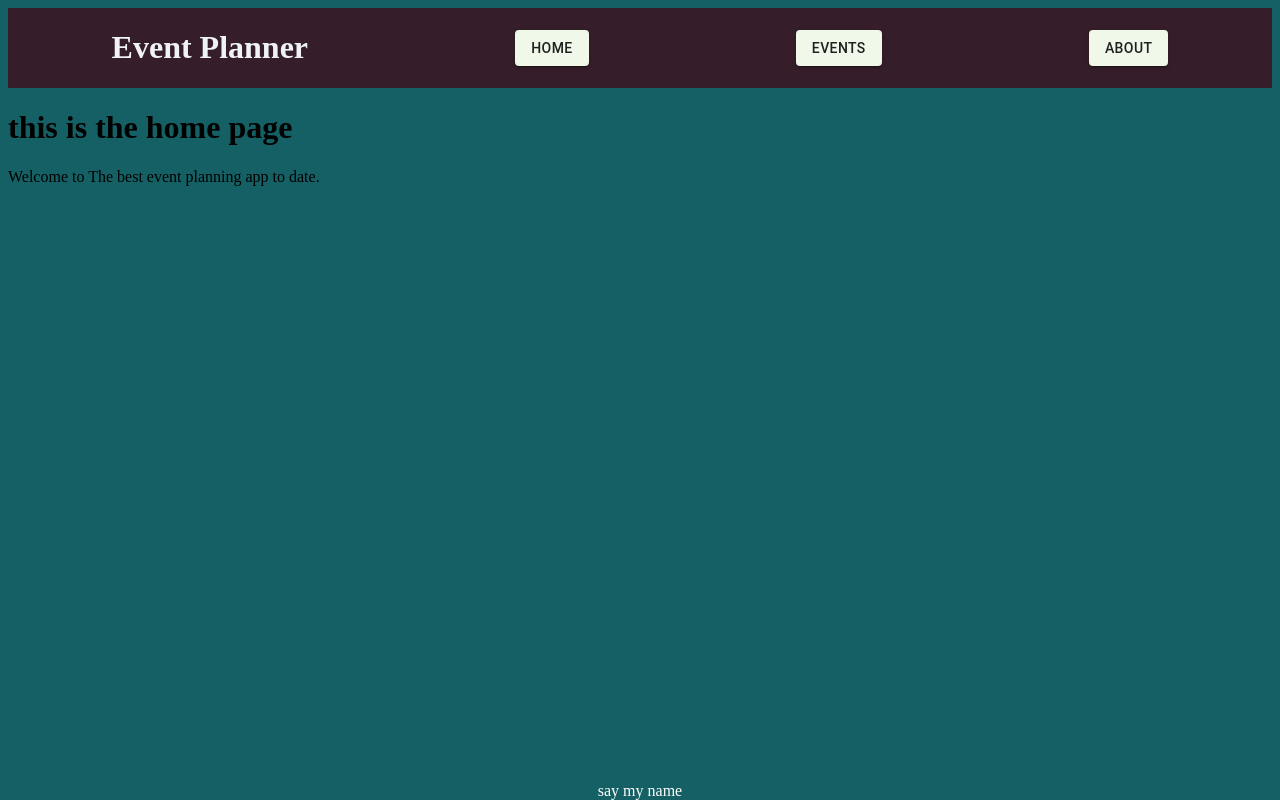
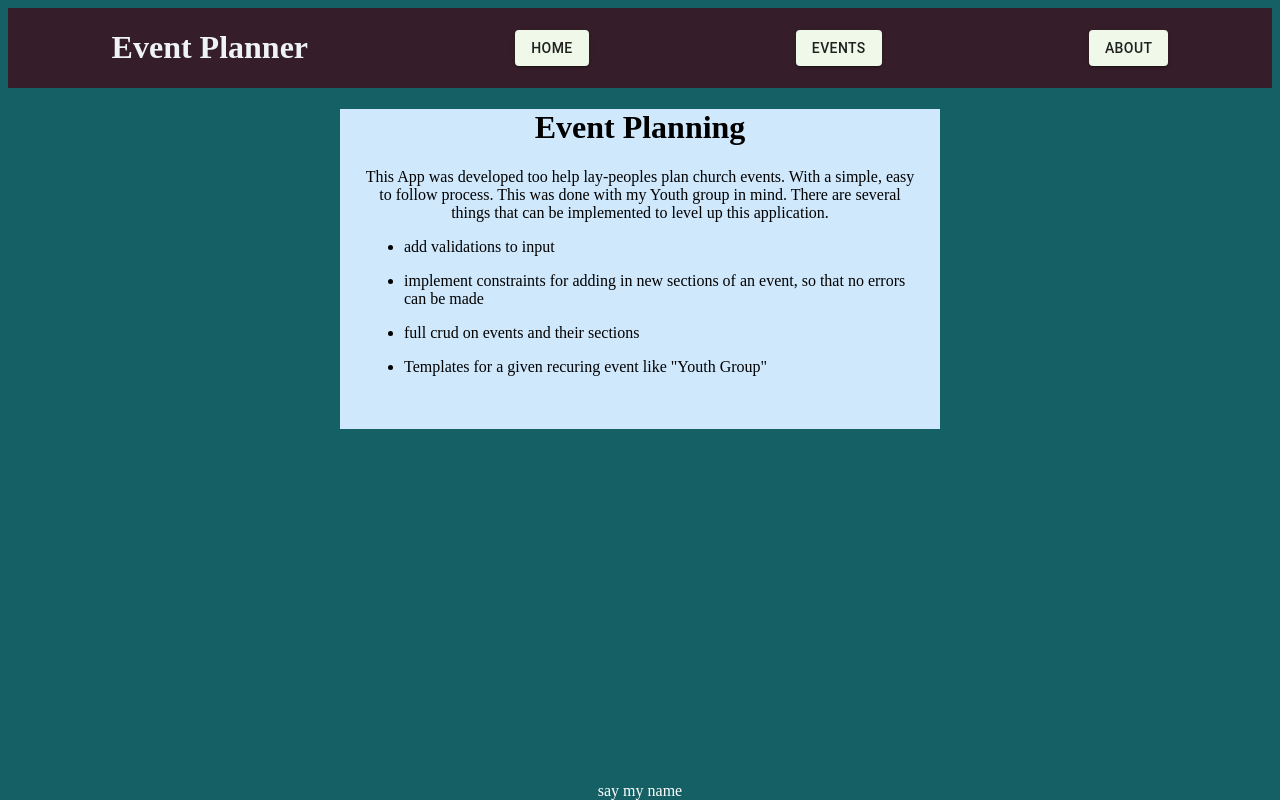
Before and after one commit to jacqpot/event-planner-client-side, a React (Create React App) app: page / in a window 1280 px wide. Built offline with nearby package versions, Linux system fonts and the light colour scheme; no server answers.

Commit message:
updating home page

```diff
--- a/src/components/home.js
+++ b/src/components/home.js
@@ -1,13 +1,41 @@
-import React from 'react'
+import { Container } from "@material-ui/core";
+import React from "react";
 
 const Home = () => {
+  return (
+    <Container
+      fixed
+      maxWidth="sm"
+      style={{ backgroundColor: "#cfe8fc", height: "40vh" }}
+    >
+      <div className="home">
+        <h1>Event Planning</h1>
+        <p>
+          This App was developed too help lay-peoples plan church events. With a
+          simple, easy to follow process. This was done with my Youth group in
+          mind. There are several things that can be implemented to level up
+          this application.
+        </p>
+      </div>
+      <ul>
+        <li>
+          <p>add validations to input </p>
+        </li>
+        <li>
+          <p>
+            implement constraints for adding in new sections of an event, so
+            that no errors can be made{" "}
+          </p>
+        </li>
+        <li>
+          <p>full crud on events and their sections </p>
+        </li>
+        <li>
+          <p>Templates for a given recuring event like "Youth Group" </p>
+        </li>
+      </ul>
+    </Container>
+  );
+};
 
-        return (
-            <div>
-                <h1>this is the home page</h1>
-                <p>Welcome to The best event planning app to date.</p>
-            </div>
-        )
-}
-
-export default Home
+export default Home;
--- a/src/style/App.css
+++ b/src/style/App.css
@@ -21,3 +21,6 @@ body {
   color: white;
   text-align: center;
 }
+.home {
+  text-align: center;
+}
```
